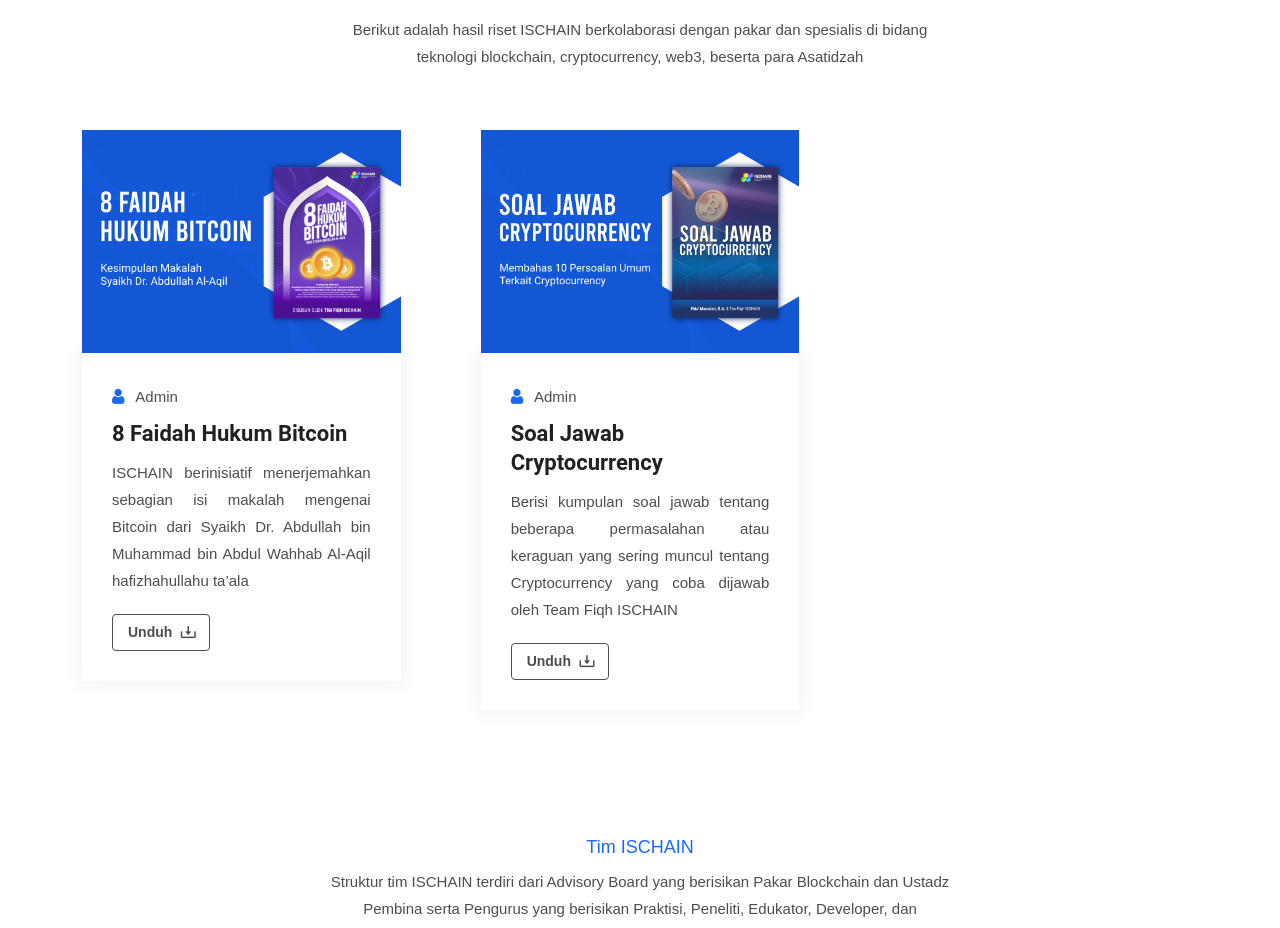
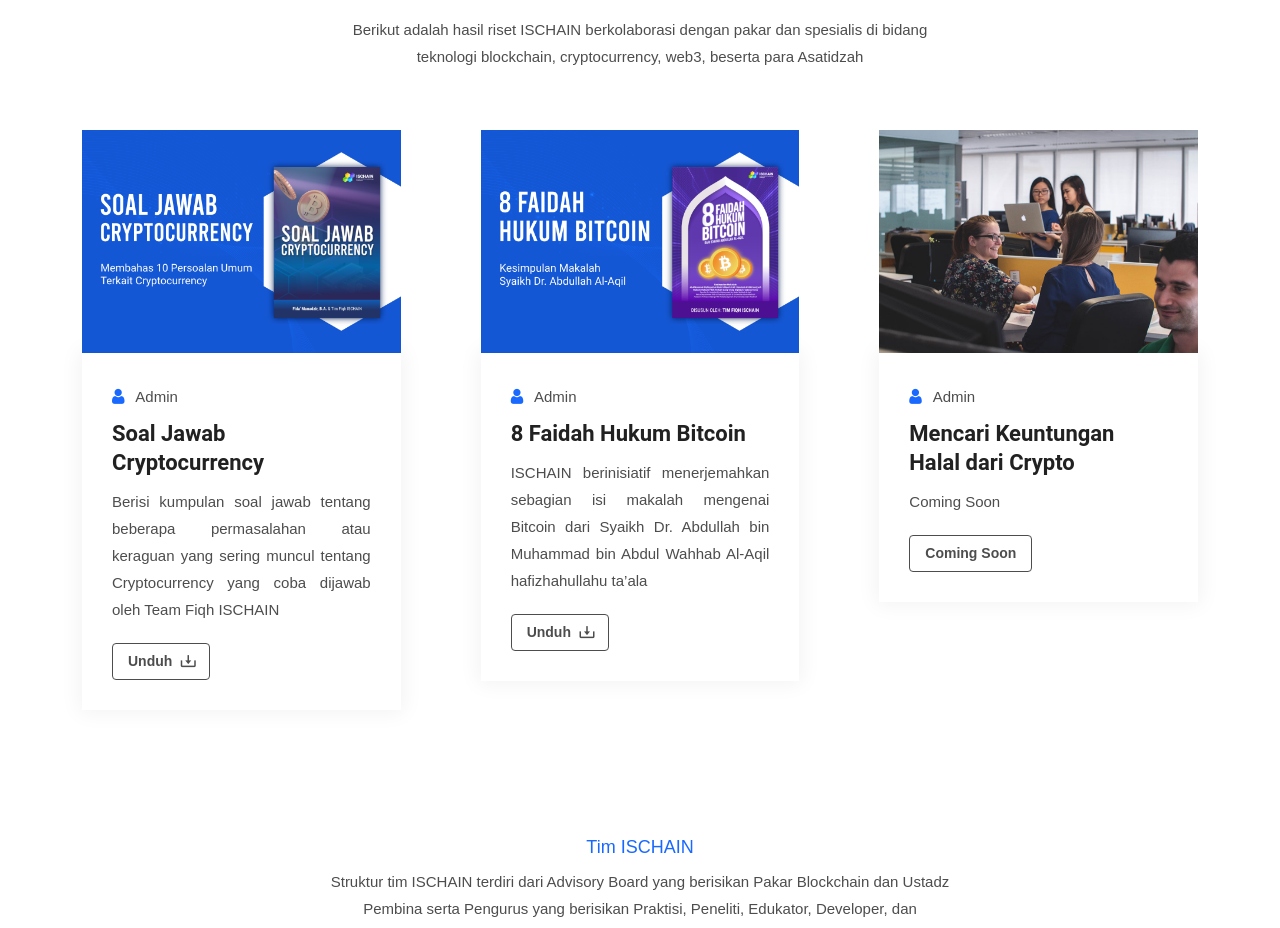
Before and after one commit to ischain/ischain.github.io, a Next.js app: page / in a window 1280 px wide. Shown: the part 3000-3928 px from the top of the page. Built offline with nearby package versions, Linux system fonts and the light colour scheme.

Commit message:
Update News.js

```diff
--- a/components/Common/News.js
+++ b/components/Common/News.js
@@ -19,6 +19,52 @@ class News extends Component {
           </div>
 
           <div className="row centerized-row">
+             <div className="col-lg-4 col-md-6">
+              <div className="single-news">
+                <div className="blog-img">
+                  <Link href="/publications/ischain_soal_jawab_cryptocurrency.pdf">
+                    <a>
+                      <img src="/images/blog/blog2.png" alt="Image" />
+                    </a>
+                  </Link>
+
+                  <div className="dates">
+                    <span>17 February</span>
+                  </div>
+                </div>
+
+                <div className="news-content-wrap">
+                  <ul>
+                    <li>
+                      <Link href="#">
+                        <a>
+                          <i className="flaticon-user"></i> Admin
+                        </a>
+                      </Link>
+                    </li>
+                  </ul>
+
+                  <Link href="#">
+                    <a>
+                      <h3>Soal Jawab Cryptocurrency</h3>
+                    </a>
+                  </Link>
+
+                  <p className="align-paragraph">
+                    Berisi kumpulan soal jawab tentang beberapa permasalahan
+                    atau keraguan yang sering muncul tentang Cryptocurrency yang
+                    coba dijawab oleh Team Fiqh ISCHAIN
+                  </p>
+
+                  <Link href="/publications/ischain_soal_jawab_cryptocurrency.pdf">
+                    <a className="read-more">
+                      Unduh <i className="bx bx-download"></i>
+                    </a>
+                  </Link>
+                </div>
+              </div>
+            </div>
+
             <div className="col-lg-4 col-md-6">
               <div className="single-news">
                 <div className="blog-img">
@@ -29,7 +75,7 @@ class News extends Component {
                   </Link>
 
                   <div className="dates">
-                    <span>20 February</span>
+                    <span>24 February</span>
                   </div>
                 </div>
 
@@ -65,17 +111,18 @@ class News extends Component {
               </div>
             </div>
 
+
             <div className="col-lg-4 col-md-6">
               <div className="single-news">
                 <div className="blog-img">
-                  <Link href="/publications/ischain_soal_jawab_cryptocurrency.pdf">
+                  <Link href="">
                     <a>
-                      <img src="/images/blog/blog2.png" alt="Image" />
+                      <img src="/images/blog/blog8.png" alt="Image" />
                     </a>
                   </Link>
 
                   <div className="dates">
-                    <span>21 February</span>
+                    <span>1 Maret</span>
                   </div>
                 </div>
 
@@ -92,19 +139,17 @@ class News extends Component {
 
                   <Link href="#">
                     <a>
-                      <h3>Soal Jawab Cryptocurrency</h3>
+                      <h3>Mencari Keuntungan Halal dari Crypto</h3>
                     </a>
                   </Link>
 
                   <p className="align-paragraph">
-                    Berisi kumpulan soal jawab tentang beberapa permasalahan
-                    atau keraguan yang sering muncul tentang Cryptocurrency yang
-                    coba dijawab oleh Team Fiqh ISCHAIN
+                    Coming Soon
                   </p>
 
-                  <Link href="/publications/ischain_soal_jawab_cryptocurrency.pdf">
+                  <Link href="">
                     <a className="read-more">
-                      Unduh <i className="bx bx-download"></i>
+                      Coming Soon
                     </a>
                   </Link>
                 </div>
```
